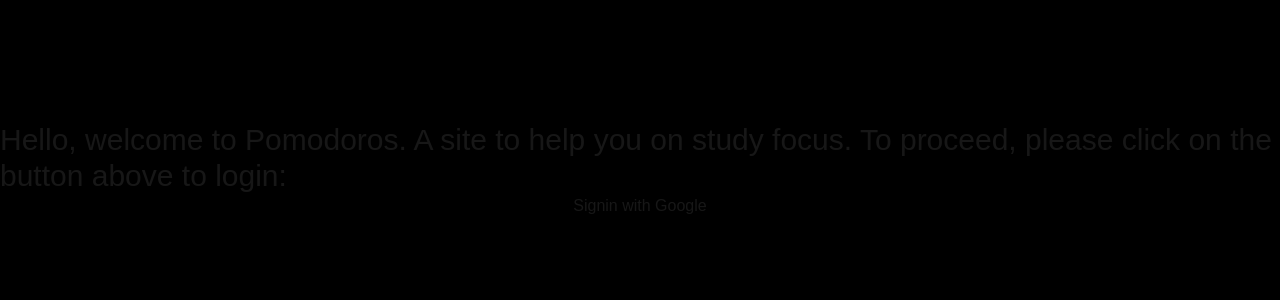
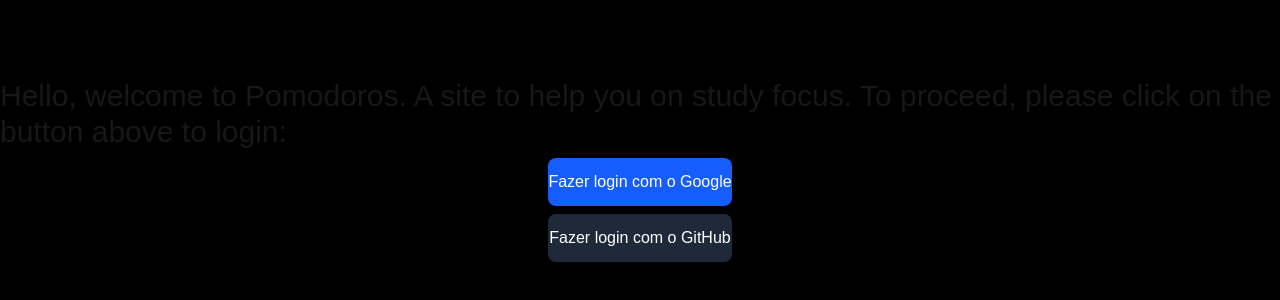
Before and after one commit to LucasAnselmo044/Pomodoro2, a Next.js app: page / in a window 1280 px wide. Shown: the part 230-530 px from the top of the page. Built offline with nearby package versions, Linux system fonts and the light colour scheme; no server answers.

Commit message:
login buttons fix

```diff
--- a/package.json
+++ b/package.json
@@ -9,6 +9,7 @@
     "lint": "next lint"
   },
   "dependencies": {
+    "framer-motion": "^12.23.7",
     "next": "15.3.4",
     "next-auth": "^5.0.0-beta.29",
     "postcss": "^8.5.6",
--- /dev/null
+++ b/src/app/components/LoginButtons..tsx
@@ -0,0 +1,30 @@
+"use client";
+
+import { motion } from "framer-motion";
+import { signIn } from "next-auth/react";
+
+export default function LoginButtons() {
+  return (
+    <main>
+      <motion.button
+        initial={{ opacity: 0 }}
+        animate={{ opacity: 1 }}
+        transition={{ delay: 0.7, duration: 0.4 }}
+        className="flex items-center justify-center w-full bg-blue-600 text-white py-3 rounded-lg mt-2 hover:bg-blue-700 transition duration-300"
+        onClick={() => signIn("google")}
+      >
+        Fazer login com o Google
+      </motion.button>
+
+      <motion.button
+        initial={{ opacity: 0 }}
+        animate={{ opacity: 1 }}
+        transition={{ delay: 0.9, duration: 0.4 }}
+        className="flex items-center justify-center w-full bg-gray-800 text-white py-3 rounded-lg mt-2 hover:bg-gray-700 transition duration-300"
+        onClick={() => signIn("github")}
+      >
+        Fazer login com o GitHub
+      </motion.button>
+    </main>
+  );
+}
--- a/src/app/page.tsx
+++ b/src/app/page.tsx
@@ -1,6 +1,6 @@
-import SignIn from "./components/signin";
 import { auth } from "@/lib/auth";
 import { redirect } from "next/navigation";
+import LoginButtons from "./components/LoginButtons.";
 
 export default async function page() {
   const session = await auth();
@@ -14,7 +14,7 @@
             proceed, please click on the button above to login:
           </h1>
         </div>
-        <SignIn />
+        <LoginButtons />
       </main>
     );
   }
--- a/src/app/signin/signin.tsx
+++ /dev/null
@@ -1,12 +0,0 @@
-import { useSession, signIn } from "next-auth/react";
-import { useRouter } from "next/router";
-import { useState } from "react";
-
-export default function SignIn() {
-  const router = useRouter();
-  const status = { useSession };
-
-  if (status === "authenticated") router.push("/dashboard");
-
-  return <></>;
-}
```
Also changed, not shown: 1 other file (tests, documents, lock files or other folders).
